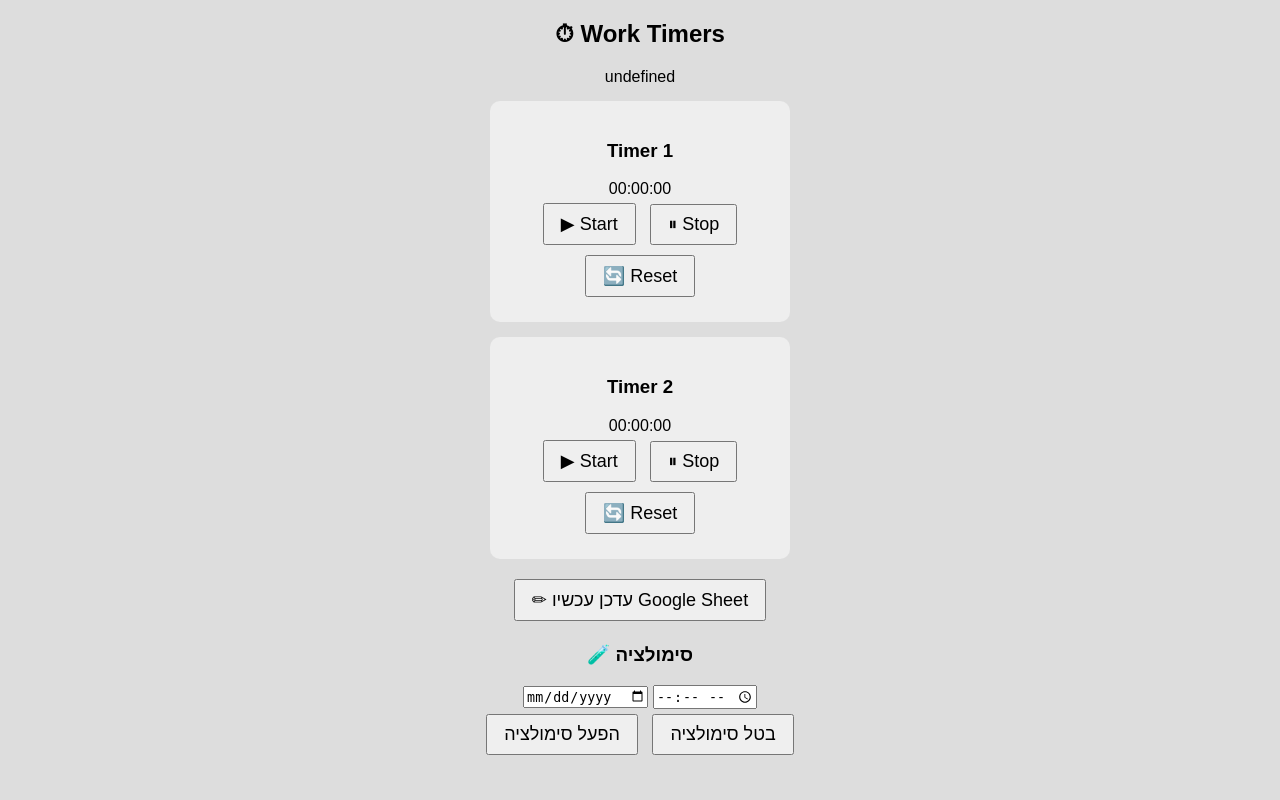
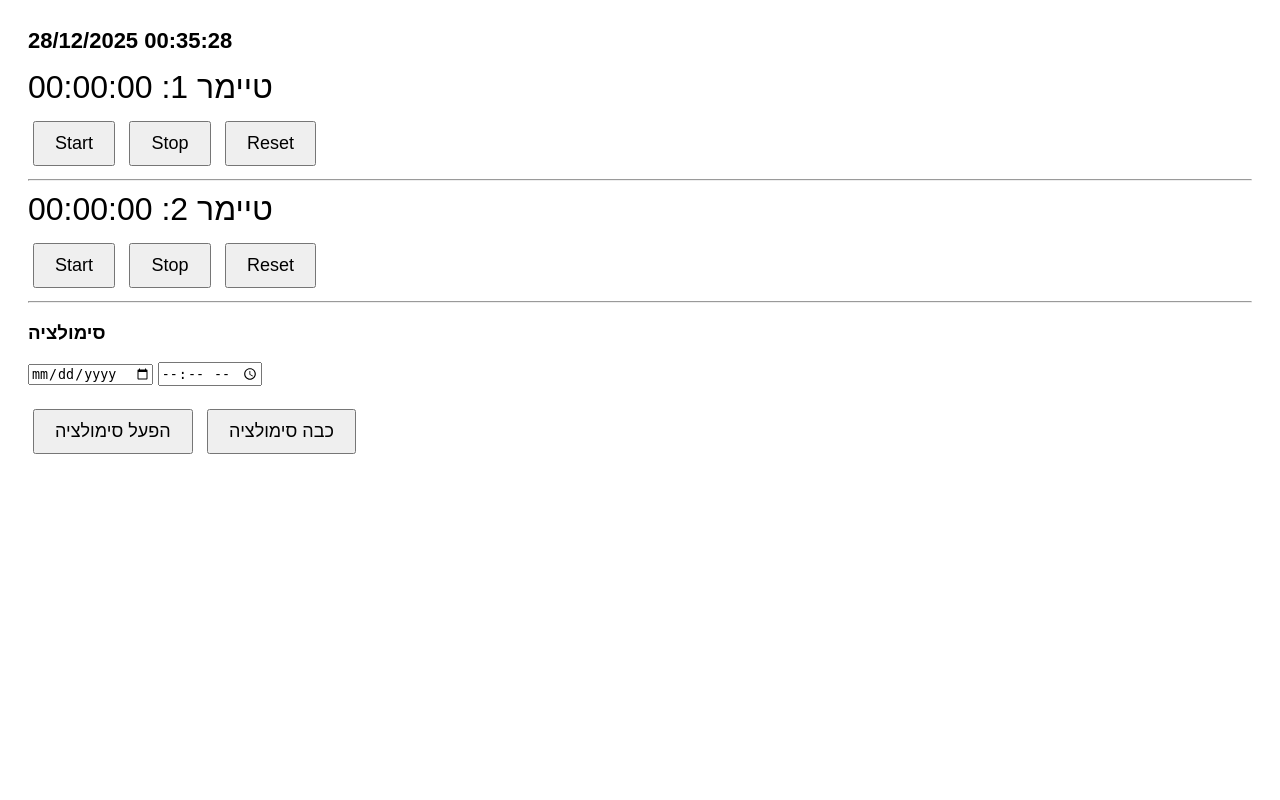
Before and after one commit to matanexcell-lab/work-timers, a Flask app: page / in a window 1280 px wide. Run offline with Flask 3, Linux system fonts and the light colour scheme.

Commit message:
Update index.html

```diff
--- a/app/templates/index.html
+++ b/app/templates/index.html
@@ -4,91 +4,77 @@
 <meta charset="UTF-8">
 <title>Work Timers</title>
 <style>
-body {
-  font-family: Arial;
-  background: #ddd;
-  text-align: center;
-}
-.card {
-  background: #eee;
-  padding: 20px;
-  margin: 15px auto;
-  width: 260px;
-  border-radius: 10px;
-}
-button {
-  font-size: 18px;
-  margin: 5px;
-  padding: 8px 16px;
-}
-#topTime {
-  margin-top: 6px;
-  font-size: 16px;
-}
+body { font-family: Arial; padding: 20px }
+button { font-size: 18px; padding: 10px 20px; margin: 5px }
+.timer { font-size: 32px; margin: 10px 0 }
+#nowTitle { font-size: 22px; font-weight: bold; margin-bottom: 15px }
+.sim { color: red }
 </style>
 </head>
 <body>
 
-<h2>⏱ Work Timers</h2>
-<div id="topTime">—</div>
+<div id="nowTitle">טוען...</div>
 
-<div class="card">
-  <h3>Timer 1</h3>
-  <div id="t1">00:00:00</div>
-  <button onclick="call('/api/timer/1/start')">▶ Start</button>
-  <button onclick="call('/api/timer/1/stop')">⏸ Stop</button>
-  <button onclick="call('/api/timer/1/reset')">🔄 Reset</button>
-</div>
+<div class="timer">טיימר 1: <span id="timer-1">00:00:00</span></div>
+<button onclick="start(1)">Start</button>
+<button onclick="stop(1)">Stop</button>
+<button onclick="resetT(1)">Reset</button>
 
-<div class="card">
-  <h3>Timer 2</h3>
-  <div id="t2">00:00:00</div>
-  <button onclick="call('/api/timer/2/start')">▶ Start</button>
-  <button onclick="call('/api/timer/2/stop')">⏸ Stop</button>
-  <button onclick="call('/api/timer/2/reset')">🔄 Reset</button>
-</div>
+<hr>
 
-<button onclick="logNow()">✏ עדכן עכשיו Google Sheet</button>
+<div class="timer">טיימר 2: <span id="timer-2">00:00:00</span></div>
+<button onclick="start(2)">Start</button>
+<button onclick="stop(2)">Stop</button>
+<button onclick="resetT(2)">Reset</button>
 
-<h3>🧪 סימולציה</h3>
+<hr>
+
+<h3>סימולציה</h3>
 <input type="date" id="simDate">
 <input type="time" id="simTime">
-<br>
-<button onclick="simulate(true)">הפעל סימולציה</button>
-<button onclick="simulate(false)">בטל סימולציה</button>
+<br><br>
+<button onclick="startSim()">הפעל סימולציה</button>
+<button onclick="stopSim()">כבה סימולציה</button>
 
 <script>
-async function refresh() {
-  const r = await fetch('/api/status');
+async function refreshStatus() {
+  const r = await fetch("/api/status");
   const d = await r.json();
-  document.getElementById('topTime').innerText =
-    d.now + (d.simulated ? ' (סימולציה)' : '');
-  document.getElementById('t1').innerText = d.timers[0];
-  document.getElementById('t2').innerText = d.timers[1];
-}
-setInterval(refresh, 1000);
-refresh();
 
-function call(url) {
-  fetch(url, {method:'POST'});
+  document.getElementById("nowTitle").innerText =
+    d.now_str + (d.simulation ? " (סימולציה)" : "");
+
+  if (d.simulation)
+    document.getElementById("nowTitle").classList.add("sim");
+  else
+    document.getElementById("nowTitle").classList.remove("sim");
+
+  d.timers.forEach((t, i) => {
+    document.getElementById(`timer-${i+1}`).innerText = t;
+  });
 }
 
-function logNow() {
-  fetch('/api/log-now', {method:'POST'})
-    .then(r=>r.json())
-    .then(d=>alert(JSON.stringify(d)));
+setInterval(refreshStatus, 1000);
+refreshStatus();
+
+function start(i){ fetch(`/api/timer/${i}/start`,{method:"POST"}) }
+function stop(i){ fetch(`/api/timer/${i}/stop`,{method:"POST"}) }
+function resetT(i){ fetch(`/api/timer/${i}/reset`,{method:"POST"}) }
+
+async function startSim(){
+  const d = document.getElementById("simDate").value;
+  const t = document.getElementById("simTime").value;
+  await fetch("/api/sim/start",{
+    method:"POST",
+    headers:{'Content-Type':'application/json'},
+    body:JSON.stringify({datetime:`${d} ${t}`})
+  });
+  refreshStatus();
 }
 
-function simulate(on) {
-  fetch('/api/simulate', {
-    method:'POST',
-    headers:{'Content-Type':'application/json'},
-    body: JSON.stringify({
-      enabled: on,
-      date: document.getElementById('simDate').value,
-      time: document.getElementById('simTime').value
-    })
-  });
+async function stopSim(){
+  await fetch("/api/sim/stop",{method:"POST"});
+  refreshStatus();
 }
 </script>
 
```
